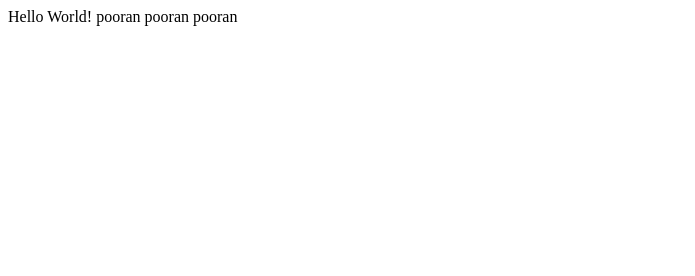
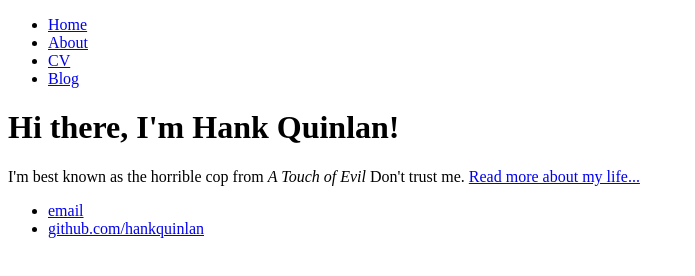
Before and after one commit to pooranc/pooran, a plain HTML site: page index.html in a window 1280 px wide. Shown: the whole page, without its empty margins (0-695 px from the left). Drawn offline with Linux system fonts and the light colour scheme.

Commit message:
Update index.html
initial home page

```diff
--- a/index.html
+++ b/index.html
@@ -1,2 +1,28 @@
-Hello World!
-pooran pooran pooran
+<!DOCTYPE html>
+<html>
+	<head>
+		<title>Hank Quinlan, Horrible Cop</title>
+	</head>
+	<body>
+		<nav>
+    		<ul>
+        		<li><a href="/">Home</a></li>
+	        	<li><a href="/about">About</a></li>
+        		<li><a href="/cv">CV</a></li>
+        		<li><a href="/blog">Blog</a></li>
+    		</ul>
+		</nav>
+		<div class="container">
+    		<div class="blurb">
+        		<h1>Hi there, I'm Hank Quinlan!</h1>
+				<p>I'm best known as the horrible cop from <em>A Touch of Evil</em> Don't trust me. <a href="/about">Read more about my life...</a></p>
+    		</div><!-- /.blurb -->
+		</div><!-- /.container -->
+		<footer>
+    		<ul>
+        		<li><a href="mailto:hankquinlanhub@gmail.com">email</a></li>
+        		<li><a href="https://github.com/hankquinlan">github.com/hankquinlan</a></li>
+			</ul>
+		</footer>
+	</body>
+</html>
```
